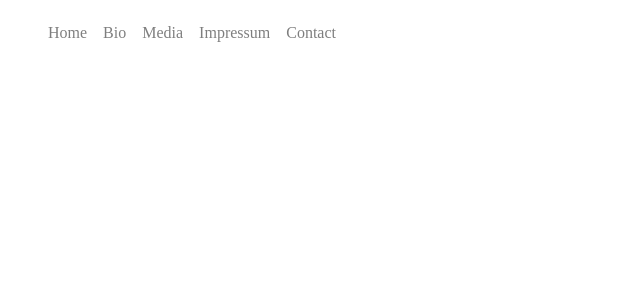
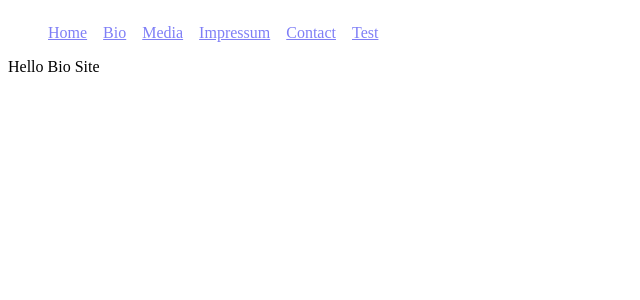
Before and after one commit to LyriCaGitHubber/Blubbermouth, a React app: page /bio in a window 1280 px wide. Shown: the top 300 px of the page, without its empty margins (0-640 px from the left). Built offline with nearby package versions, Linux system fonts and the light colour scheme.

Commit message:
Install react-router-dom, create navbar component and set routes

```diff
--- a/package.json
+++ b/package.json
@@ -37,6 +37,7 @@
   "dependencies": {
     "react": "^18.2.0",
     "react-dom": "^18.2.0",
+    "react-router-dom": "^6.4.1",
     "styled-components": "^5.3.5",
     "typescript": "^4.8.3"
   }
--- a/src/App.tsx
+++ b/src/App.tsx
@@ -1,11 +1,22 @@
 import React from "react";
-import Navbar from "./Navigation/navbar";
+import { BrowserRouter as Router, Routes, Route } from "react-router-dom";
+import Navbar from "./Navigation/Navbar";
+import Home from "./Pages/Home";
+import Bio from "./Pages/Bio";
 import Mockdata from "./mockdata";
 
 console.log(Mockdata);
 
 const App = () => {
-  return <Navbar {...Mockdata} />;
+  return (
+    <Router>
+      <Navbar {...Mockdata} />
+      <Routes>
+        <Route path="/bio" element={<Bio />} />
+        <Route path="/home" element={<Home />} />
+      </Routes>
+    </Router>
+  );
 };
 
 export default App;
--- a/src/Navigation/navbar.tsx
+++ b/src/Navigation/Navbar.tsx
@@ -1,6 +1,6 @@
 import React from "react";
 import styled from "styled-components";
-import mockdata from "../mockdata";
+import { Link } from "react-router-dom";
 /*
  * Types
  */
@@ -27,14 +27,15 @@ const UnorderedList = styled.ul`
 `;
 const Navbar: React.FunctionComponent<NavbarProps> = (props: NavbarProps) => {
   const { links } = props;
-  console.log(links);
+
   return (
     <Container>
       <nav>
         <UnorderedList>
-          {links.map((link) => (
-            <li>{link}</li>
-          ))}
+          {links.map((link) => {
+            let linkPath = link.toLowerCase();
+            return <Link to={`/${linkPath}`}>{link}</Link>;
+          })}
         </UnorderedList>
       </nav>
     </Container>
--- /dev/null
+++ b/src/Pages/Bio.tsx
@@ -0,0 +1,7 @@
+import React from "react";
+
+const Bio = () => {
+  return <div>Hello Bio Site</div>;
+};
+
+export default Bio;
--- /dev/null
+++ b/src/Pages/Home.tsx
@@ -0,0 +1,7 @@
+import React from "react";
+
+const Home = () => {
+  return <div>Hello Home Site</div>;
+};
+
+export default Home;
--- a/src/mockdata.js
+++ b/src/mockdata.js
@@ -1,4 +1,4 @@
 const Mockdata = {
-  links: ["Home", "Bio", "Media", "Impressum", "Contact"],
+  links: ["Home", "Bio", "Media", "Impressum", "Contact", "Test"],
 };
 export default Mockdata;
```
Also changed, not shown: 1 other file (tests, documents, lock files or other folders).
